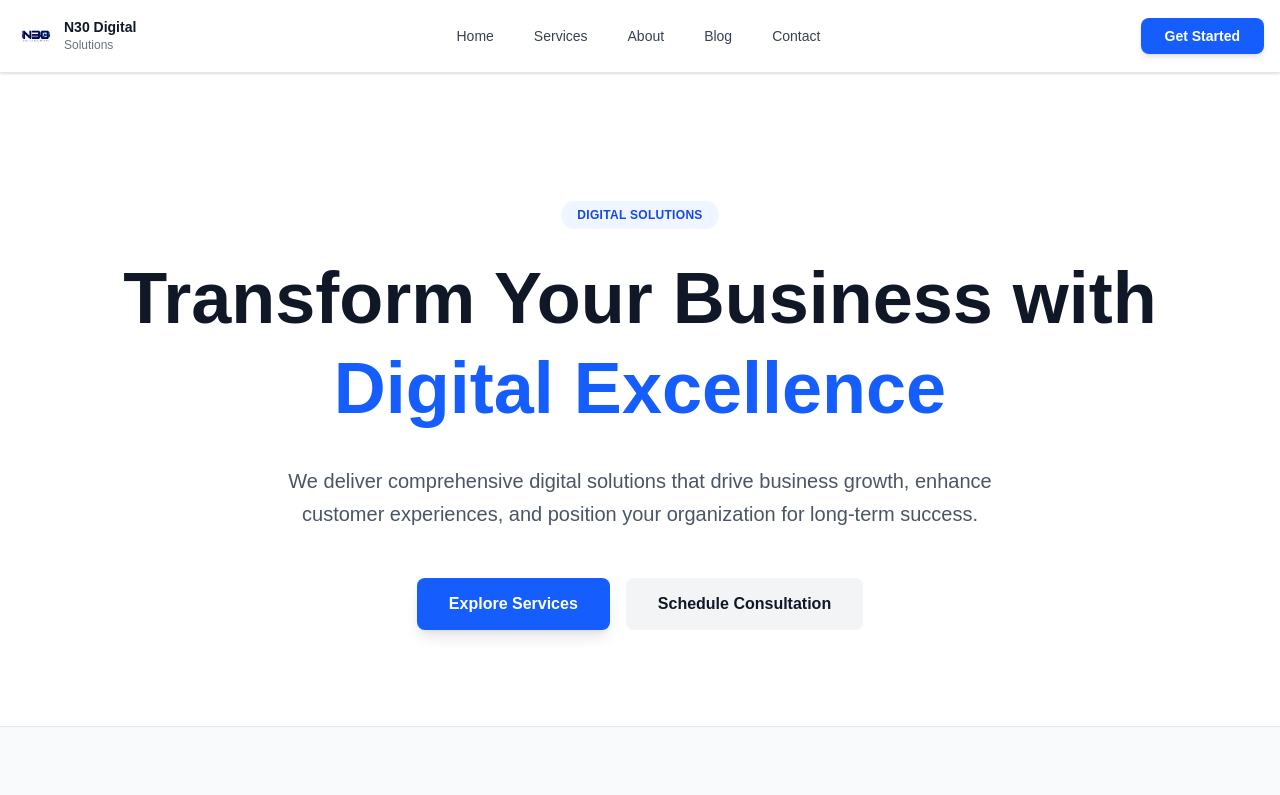
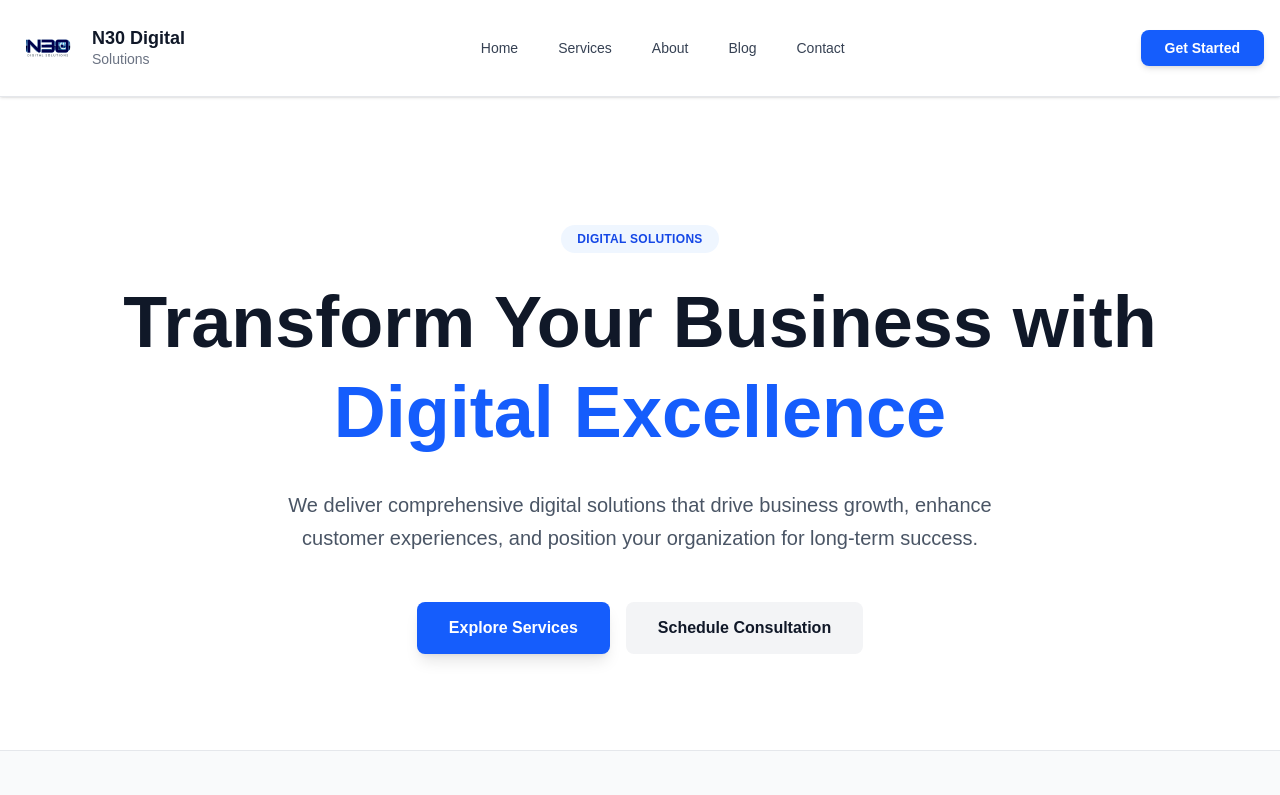
Before and after one commit to n30digitalsolutionsN/n30-website, a Next.js app: page / in a window 1280 px wide. Shown: the top 795 px of the page. Built offline with nearby package versions, Linux system fonts and the light colour scheme.

Commit message:
Make logo larger in navbar

```diff
--- a/app/components/Navbar.tsx
+++ b/app/components/Navbar.tsx
@@ -24,18 +24,18 @@ export default function Navbar() {
       <div className="container mx-auto px-4 py-4">
         <div className="flex items-center justify-between">
           {/* Logo */}
-          <Link href="/" className="flex items-center gap-2 group">
+          <Link href="/" className="flex items-center gap-3 group">
          <Image
   src="/logo.png"
   alt="N30 Digital Solutions"
   width={300}
   height={240}
   priority
-  className="h-10 w-10 object-contain"
+  className="h-16 w-16 object-contain"
 />
             <div className="hidden md:flex flex-col">
-              <span className="font-bold text-gray-900 text-sm leading-tight">N30 Digital</span>
-              <span className="text-xs text-gray-500">Solutions</span>
+              <span className="font-bold text-gray-900 text-lg leading-tight">N30 Digital</span>
+              <span className="text-sm text-gray-500">Solutions</span>
             </div>
           </Link>
 
```
